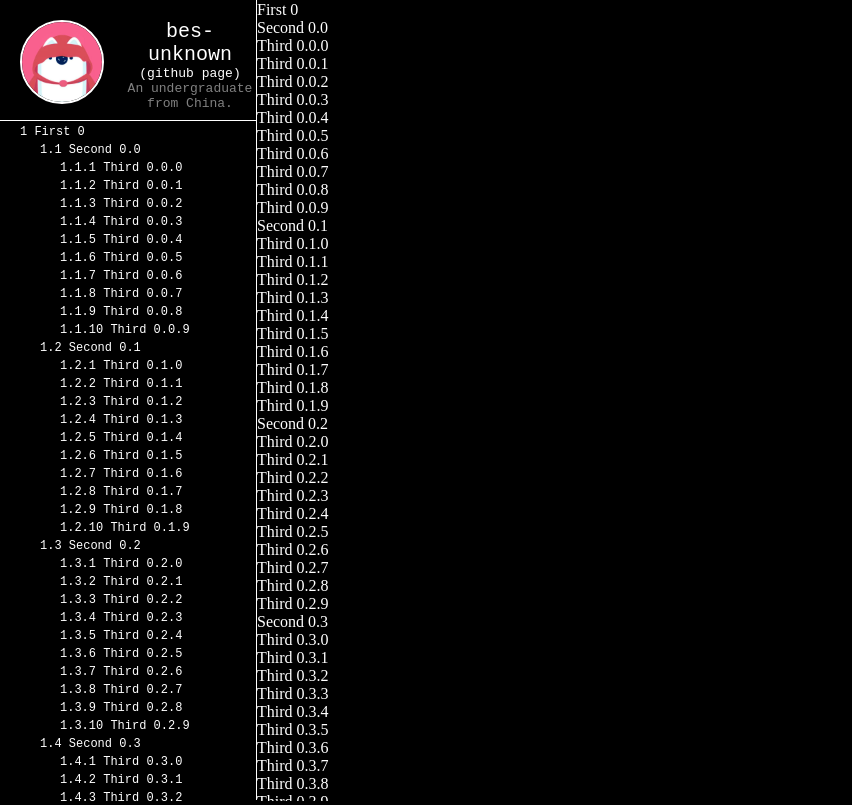
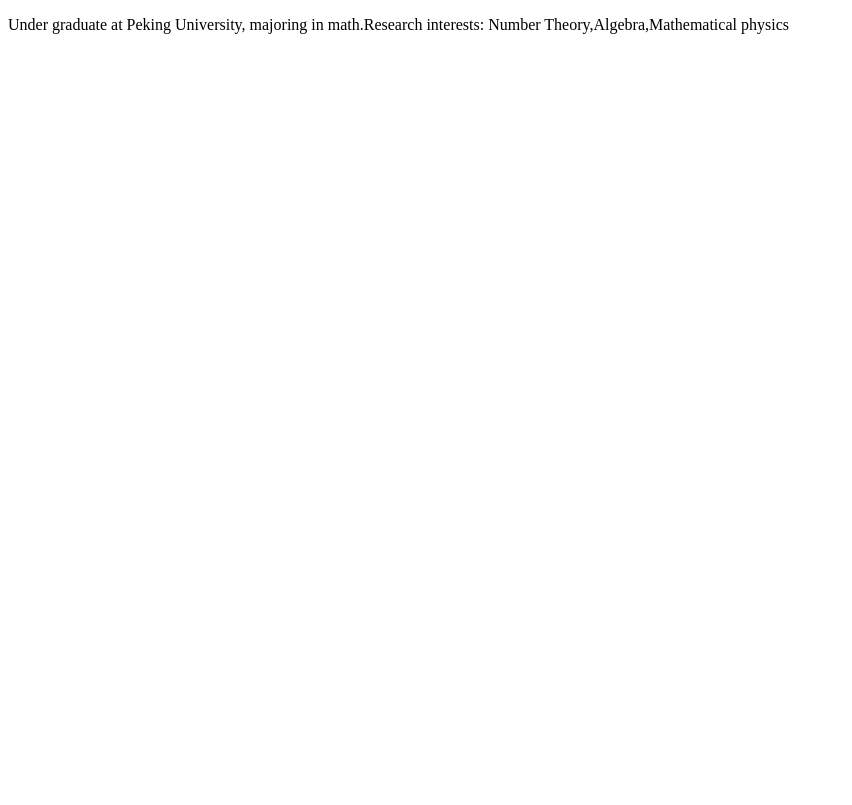
Before and after one commit to bes-unknown/bes-unknown.github.io, a plain HTML site: page index.html in a window 1280 px wide. Shown: the whole page, without its empty margins (0-852 px from the left). Drawn offline with Linux system fonts and the light colour scheme.

Commit message:
Update index.html

```diff
--- a/index.html
+++ b/index.html
@@ -2,8 +2,9 @@
 <html>
     <head>
         <meta charset="utf-8">
-        <script src="index.js"></script>
+<!--         <script src="index.js"></script> -->
     </head>
     <body>
+        <p>Under graduate at Peking University, majoring in math.Research interests: Number Theory,Algebra,Mathematical physics</p>
     </body>
 </html>
```
